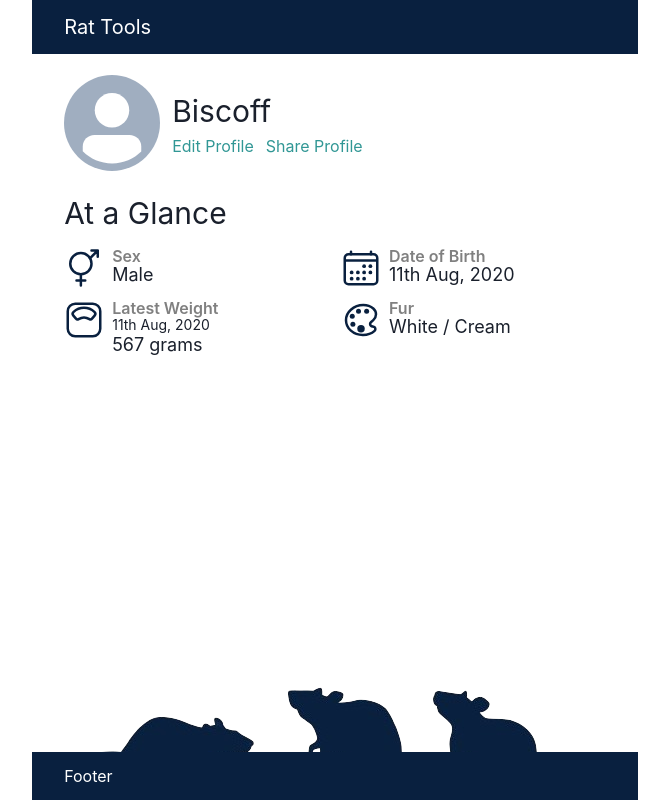
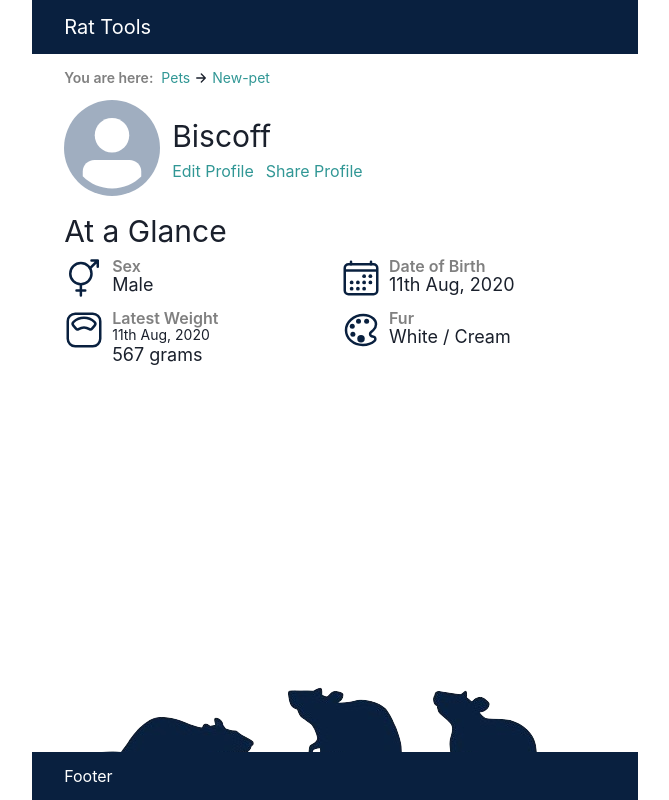
Before and after one commit to MattElcock/rat-tools, a Next.js app: page /pets/new-pet in a window 1280 px wide. Shown: the whole page, without its empty margins (305-974 px from the left). Built offline with nearby package versions, Linux system fonts and the light colour scheme.

Commit message:
feat/breadcrumbs (#6)
Co-authored-by: MattElcock <mattiose@outlook.com>

```diff
--- a/package.json
+++ b/package.json
@@ -15,7 +15,9 @@
     "@chakra-ui/react": "^2.8.2",
     "@emotion/react": "^11.11.3",
     "@emotion/styled": "^11.11.0",
+    "@types/lodash": "^4.14.202",
     "framer-motion": "^10.18.0",
+    "lodash": "^4.17.21",
     "next": "14.0.4",
     "react": "^18",
     "react-dom": "^18",
--- a/src/app/layout.tsx
+++ b/src/app/layout.tsx
@@ -1,13 +1,14 @@
 import { Header } from "@/components/Header";
-import { Box, Container } from "@chakra-ui/react";
+import { Box, Container, Stack } from "@chakra-ui/react";
 import { Providers } from "./providers";
 import Image from "next/image";
+import { Breadcrumbs } from "@/features/Breadcrumbs";
 
-export default function RootLayout({
-  children,
-}: {
+interface RootLayoutProps {
   children: React.ReactNode;
-}) {
+}
+
+export default function RootLayout({ children }: RootLayoutProps) {
   return (
     <html lang="en" style={{ minHeight: "100vh" }}>
       <body style={{ height: "100vh" }}>
@@ -26,8 +27,11 @@ export default function RootLayout({
               </Container>
             </header>
             <main>
-              <Container py={5} px={8}>
-                {children}
+              <Container py={3} px={8}>
+                <Stack spacing={3}>
+                  <Breadcrumbs />
+                  {children}
+                </Stack>
               </Container>
             </main>
             <footer>
--- /dev/null
+++ b/src/features/Breadcrumbs/Breadcrumbs.tsx
@@ -0,0 +1,40 @@
+"use client";
+
+import {
+  Box,
+  Breadcrumb,
+  BreadcrumbItem,
+  BreadcrumbLink,
+  Text,
+} from "@chakra-ui/react";
+import { upperFirst } from "lodash";
+import NextLink from "next/link";
+import { usePathname } from "next/navigation";
+import { IoArrowForwardOutline } from "react-icons/io5";
+
+const Breadcrumbs = () => {
+  const pathname = usePathname();
+  const pathAsArray = pathname.split("/").filter(Boolean);
+
+  return (
+    <Box fontSize="sm" display="flex" gap={2}>
+      <Text color="GrayText" fontWeight={600}>
+        You are here:
+      </Text>
+      <Breadcrumb spacing={1} separator={<IoArrowForwardOutline />}>
+        {pathAsArray.map((pathSegment, i) => {
+          const link = pathAsArray.filter((_, j) => j <= i).join("/");
+          return (
+            <BreadcrumbItem key={i}>
+              <BreadcrumbLink href={`/${link}`} as={NextLink} color="teal.500">
+                {upperFirst(pathSegment)}
+              </BreadcrumbLink>
+            </BreadcrumbItem>
+          );
+        })}
+      </Breadcrumb>
+    </Box>
+  );
+};
+
+export { Breadcrumbs };
--- /dev/null
+++ b/src/features/Breadcrumbs/index.ts
@@ -0,0 +1 @@
+export { Breadcrumbs } from "./Breadcrumbs";
--- a/src/layouts/PageSection/PageSection.tsx
+++ b/src/layouts/PageSection/PageSection.tsx
@@ -10,7 +10,7 @@ const PageSection = ({ title, children }: PageSectionProps) => {
   return (
     <Box>
       <Stack spacing={3}>
-        <Text fontSize="3xl" as="h3">
+        <Text fontSize="3xl" as="h3" lineHeight={1}>
           {title}
         </Text>
         {children}
```
Also changed, not shown: src/app/pets/[petId]/page.tsx (renamed from src/app/[userId]/[petId]/page.tsx), src/app/pets/page.tsx (renamed from src/app/[userId]/page.tsx), 1 other file (tests, documents, lock files or other folders).
